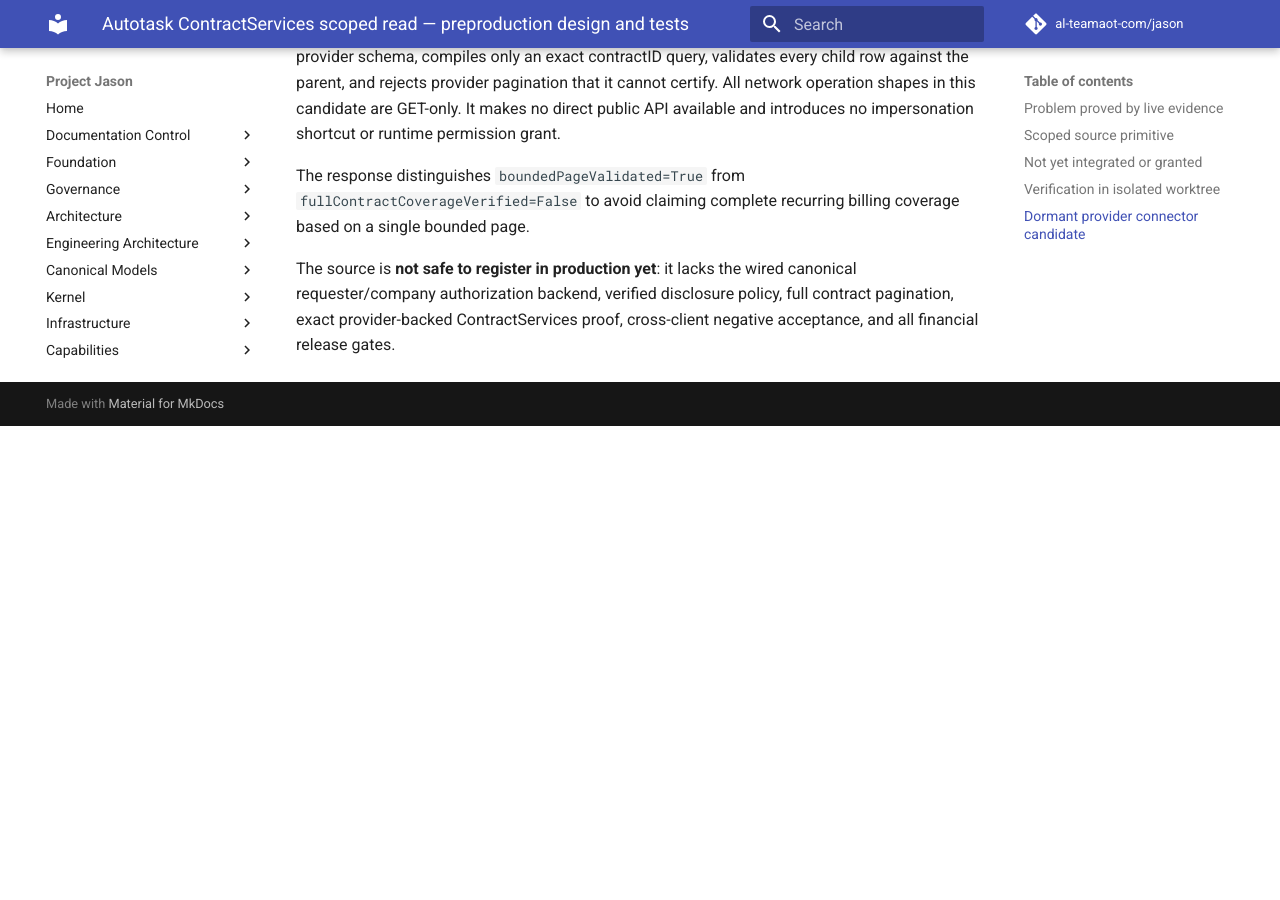
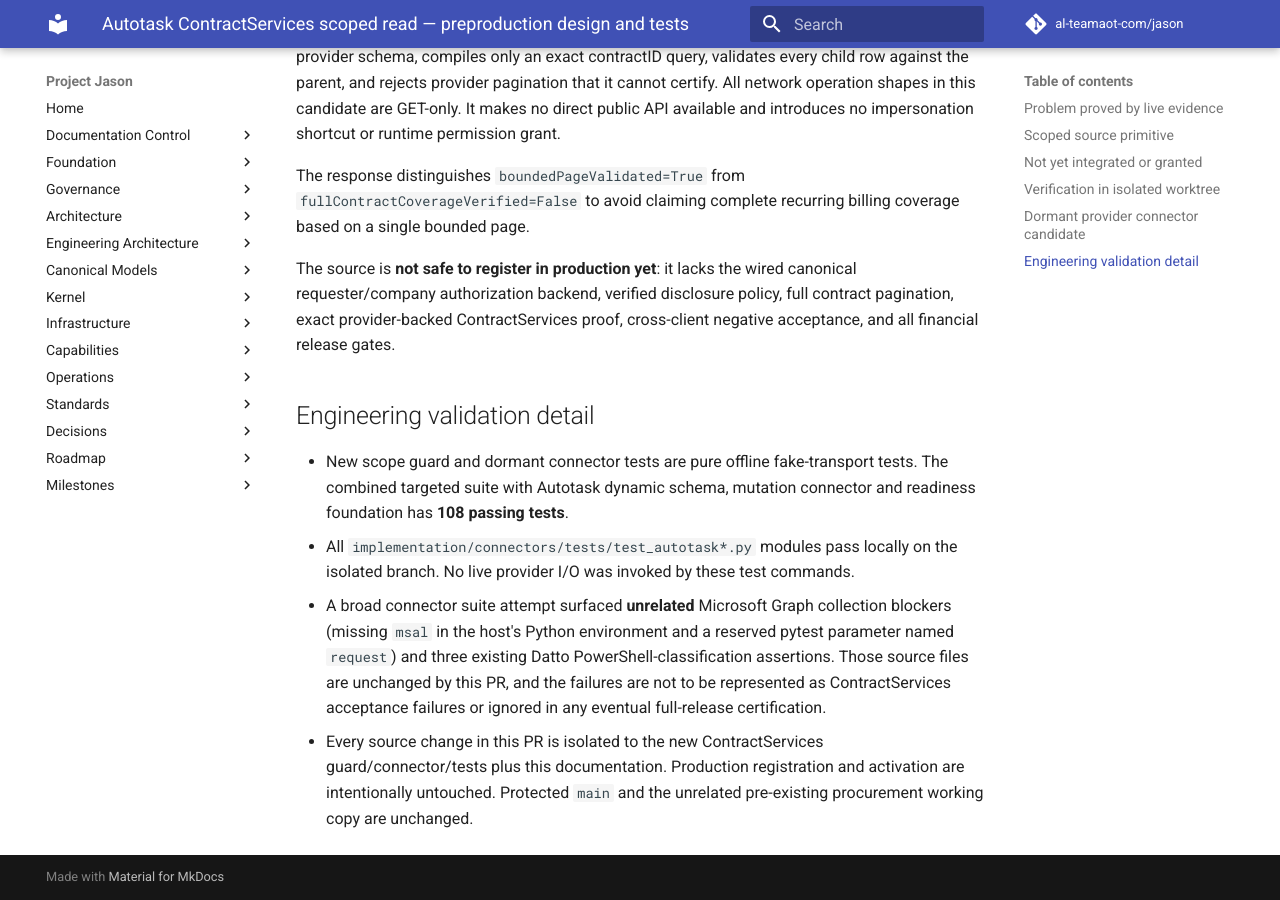
Before and after one commit to al-teamaot-com/jason, an MkDocs documentation site: the page built from docs/operations/Autotask-ContractServices-Scoped-Read-Preproduction-20261104.md, in a window 1280 px wide and 900 px high, scrolled down 2297 px. Built offline with MkDocs 1.6.1 and Material for MkDocs 9.7.7, drawn with Linux system fonts in a browser that asks for light colours; comment, search, counter and statistics services are not loaded; before the commit the page ends 2723 px from its top, so only the background shows below that.

Commit message:
docs(autotask): document scoped read tests and baseline suite limitations

```diff
--- a/docs/operations/Autotask-ContractServices-Scoped-Read-Preproduction-20261104.md
+++ b/docs/operations/Autotask-ContractServices-Scoped-Read-Preproduction-20261104.md
@@ -47,3 +47,10 @@
 The response distinguishes `boundedPageValidated=True` from `fullContractCoverageVerified=False` to avoid claiming complete recurring billing coverage based on a single bounded page.
 
 The source is **not safe to register in production yet**: it lacks the wired canonical requester/company authorization backend, verified disclosure policy, full contract pagination, exact provider-backed ContractServices proof, cross-client negative acceptance, and all financial release gates.
+
+## Engineering validation detail
+
+- New scope guard and dormant connector tests are pure offline fake-transport tests. The combined targeted suite with Autotask dynamic schema, mutation connector and readiness foundation has **108 passing tests**.
+- All `implementation/connectors/tests/test_autotask*.py` modules pass locally on the isolated branch. No live provider I/O was invoked by these test commands.
+- A broad connector suite attempt surfaced **unrelated** Microsoft Graph collection blockers (missing `msal` in the host's Python environment and a reserved pytest parameter named `request`) and three existing Datto PowerShell-classification assertions. Those source files are unchanged by this PR, and the failures are not to be represented as ContractServices acceptance failures or ignored in any eventual full-release certification.
+- Every source change in this PR is isolated to the new ContractServices guard/connector/tests plus this documentation. Production registration and activation are intentionally untouched. Protected `main` and the unrelated pre-existing procurement working copy are unchanged.
```
